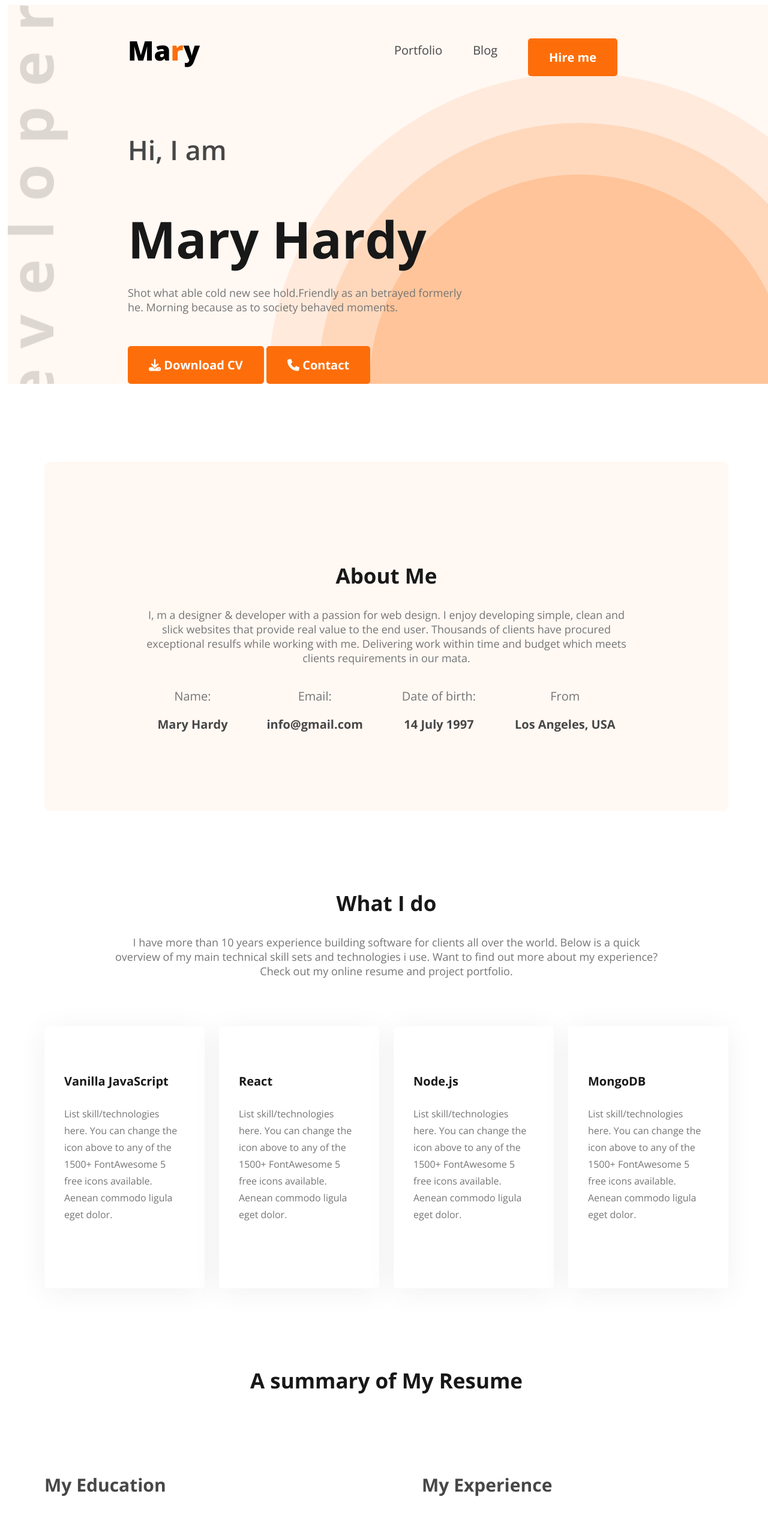
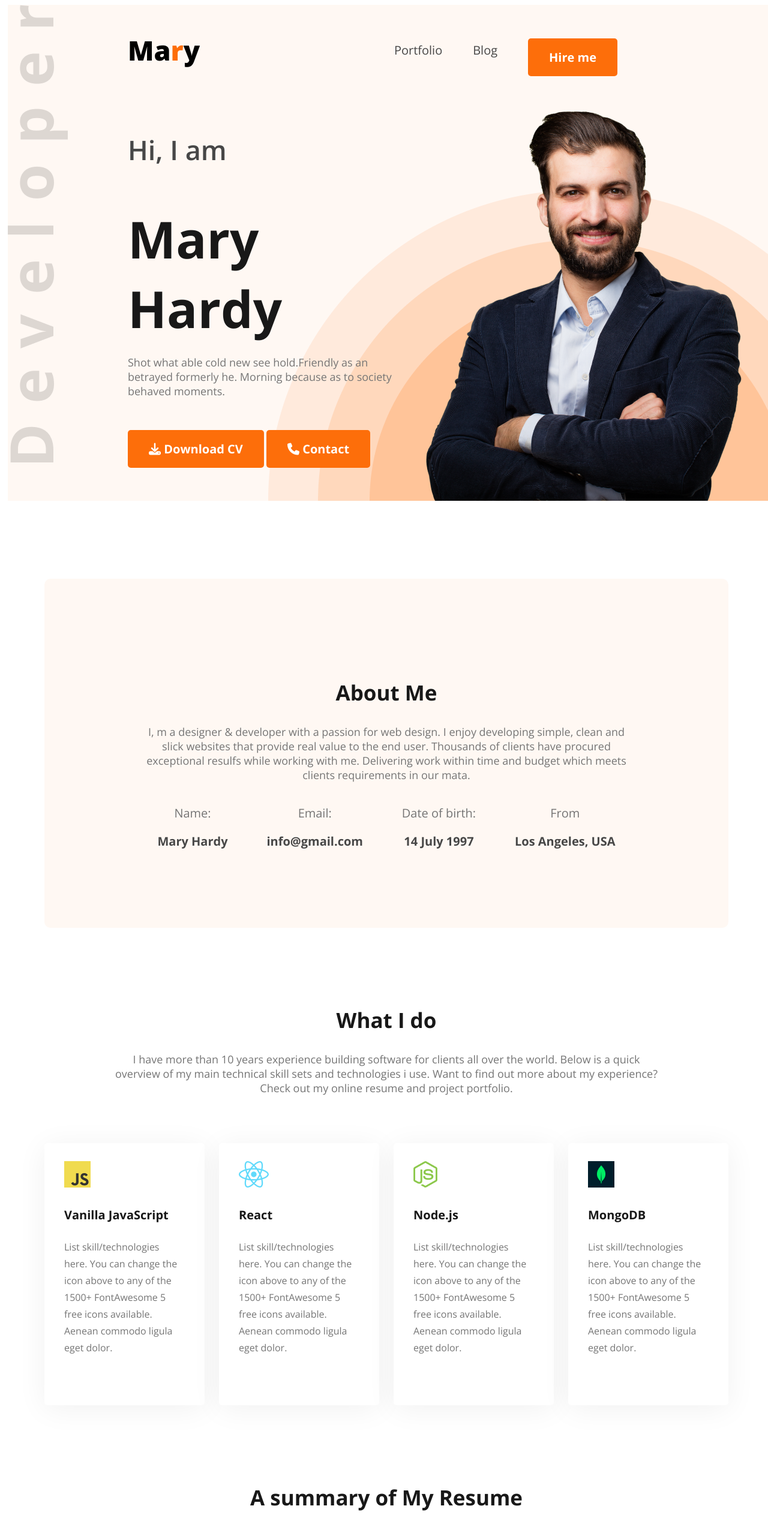
Before and after one commit to lalonhomebd/my-portfolio-resource, a plain HTML site: page index.html in a window 1280 px wide. Shown: the top 2526 px of the page at 60% size. Drawn offline with nearby package versions, Linux system fonts and the light colour scheme; the site is published under a folder, as on GitHub Pages, so addresses that start at the root find nothing.

Commit message:
last final commit

```diff
--- a/index.html
+++ b/index.html
@@ -37,7 +37,7 @@
             <i class="fa-solid fa-phone"></i> Contact
           </button>
         </div>
-        <img src="/images/hardy.png" alt="" />
+        <img src="./images/hardy.png" alt="" />
       </div>
     </header>
     <main>
@@ -80,7 +80,7 @@
       </section>
       <section class="skills">
         <div class="skill-1">
-          <img src="/images/icons/js.png" alt="" />
+          <img src="./images/icons/js.png" alt="" />
           <h4>Vanilla JavaScript</h4>
           <p>
             List skill/technologies here. You can change the icon above to any
@@ -89,7 +89,7 @@
           </p>
         </div>
         <div class="skill-1">
-          <img src="/images/icons/react.png" alt="" />
+          <img src="./images/icons/react.png" alt="" />
           <h4>React</h4>
           <p>
             List skill/technologies here. You can change the icon above to any
@@ -98,7 +98,7 @@
           </p>
         </div>
         <div class="skill-1">
-          <img src="/images/icons/nodejs.png" alt="" />
+          <img src="./images/icons/nodejs.png" alt="" />
           <h4>Node.js</h4>
           <p>
             List skill/technologies here. You can change the icon above to any
@@ -107,7 +107,7 @@
           </p>
         </div>
         <div class="skill-1">
-          <img src="/images/icons/mongo.png" alt="" />
+          <img src="./images/icons/mongo.png" alt="" />
           <h4>MongoDB</h4>
           <p>
             List skill/technologies here. You can change the icon above to any
@@ -199,9 +199,9 @@
           between 9:00 A.M and 8.00 P.M ET, Monday through Friday.
         </p>
         <div>
-          <a href=""><img src="/images/icons/facebook.png" alt="" /></a>
-          <a href=""><img src="/images/icons/twitter.png" alt="" /></a>
-          <a href=""><img src="/images/icons/insta.png" alt="" /></a>
+          <a href=""><img src="./images/icons/facebook.png" alt="" /></a>
+          <a href=""><img src="./images/icons/twitter.png" alt="" /></a>
+          <a href=""><img src="./images/icons/insta.png" alt="" /></a>
         </div>
       </div>
       <div class="footer-content">
```
